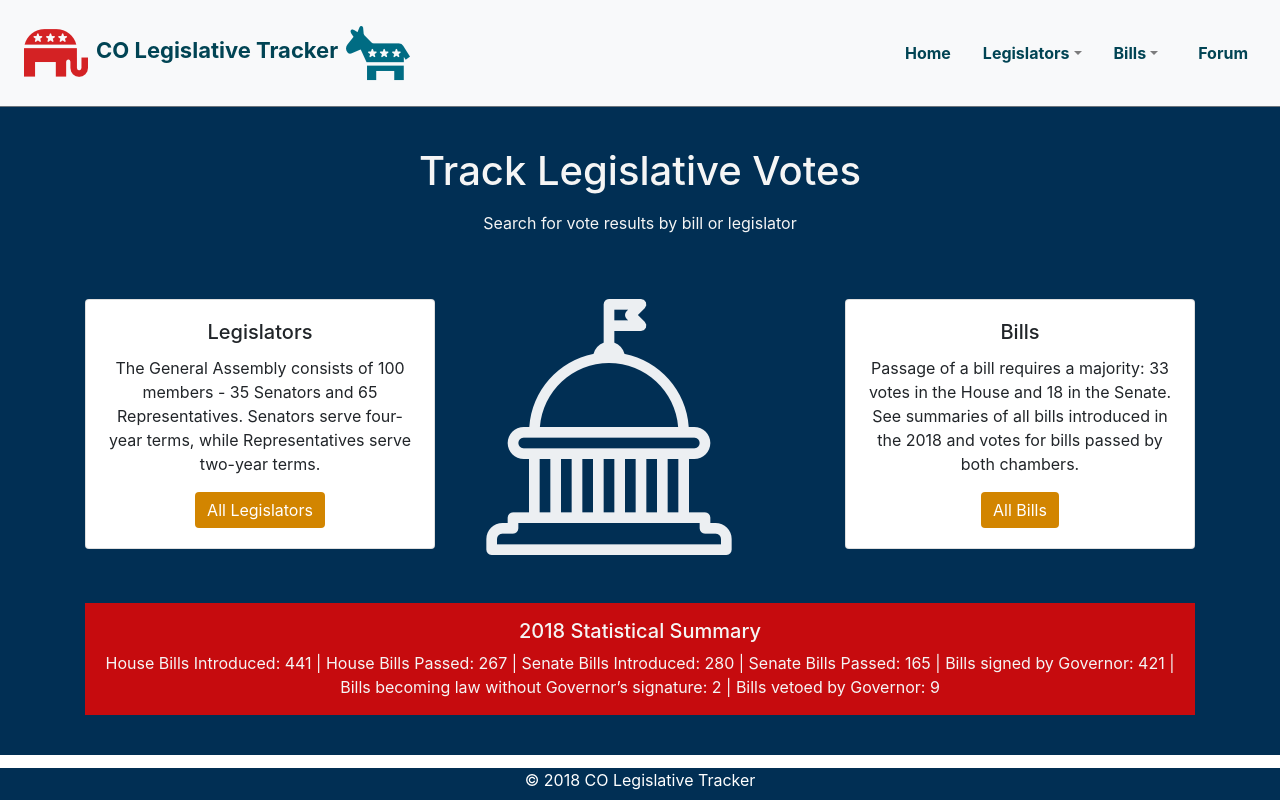
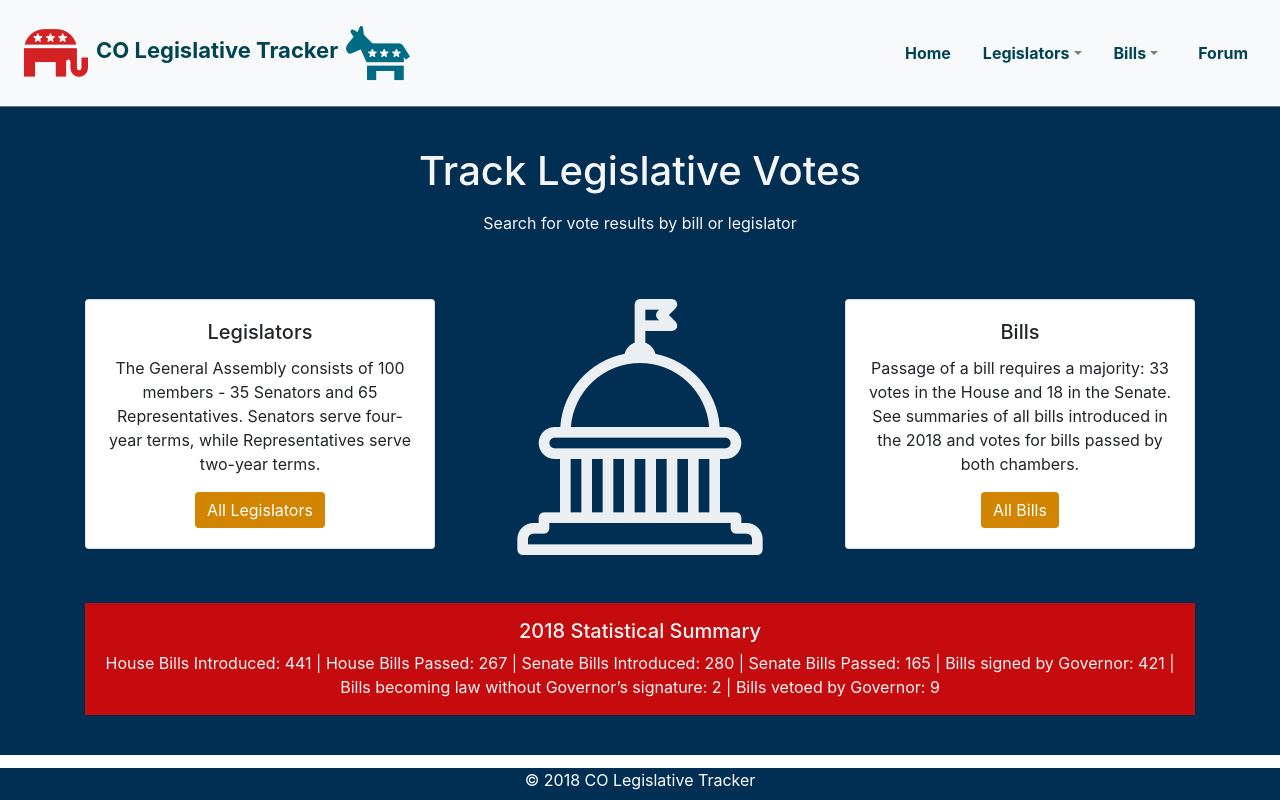
Before and after one commit to KrisKam/legislative-votes, a React (Create React App) app: page / in a window 1280 px wide. Built offline with nearby package versions, Linux system fonts and the light colour scheme.

Commit message:
Fix margins on img

```diff
--- a/src/components/Home.js
+++ b/src/components/Home.js
@@ -30,7 +30,7 @@ const Home = () => {
       </Col>
       <Col>
         <div className="text-center align-middle" >
-         <img  lg="4" src={capitol} alt="Capitol Icon" className="mt-3 ml-3 d-none d-lg-block" />
+         <img  lg="4" src={capitol} alt="Capitol Icon" className="mt-3 mx-auto d-none d-lg-block" />
         </div>
       </Col>
       <Col xs="12" lg="4">
```
